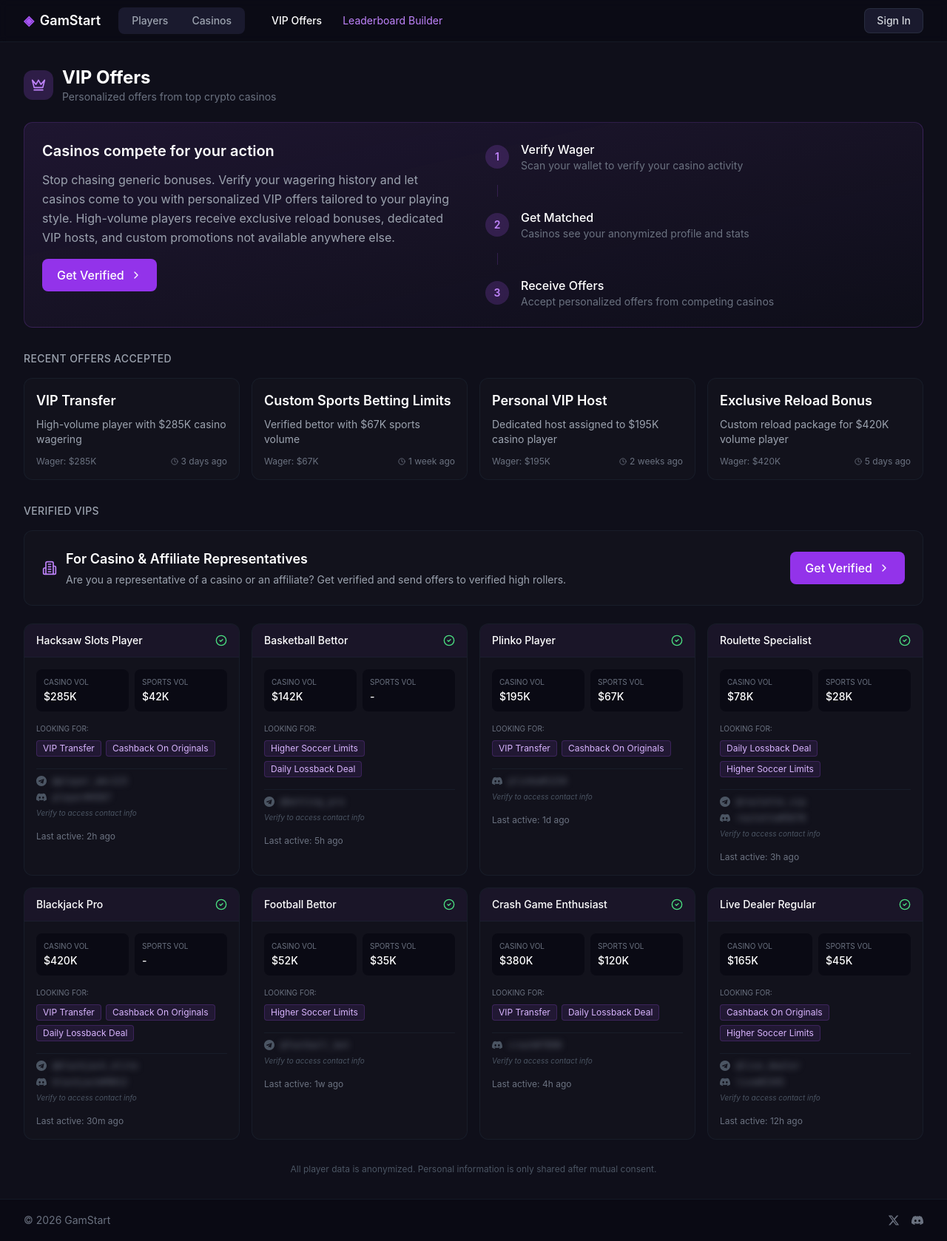
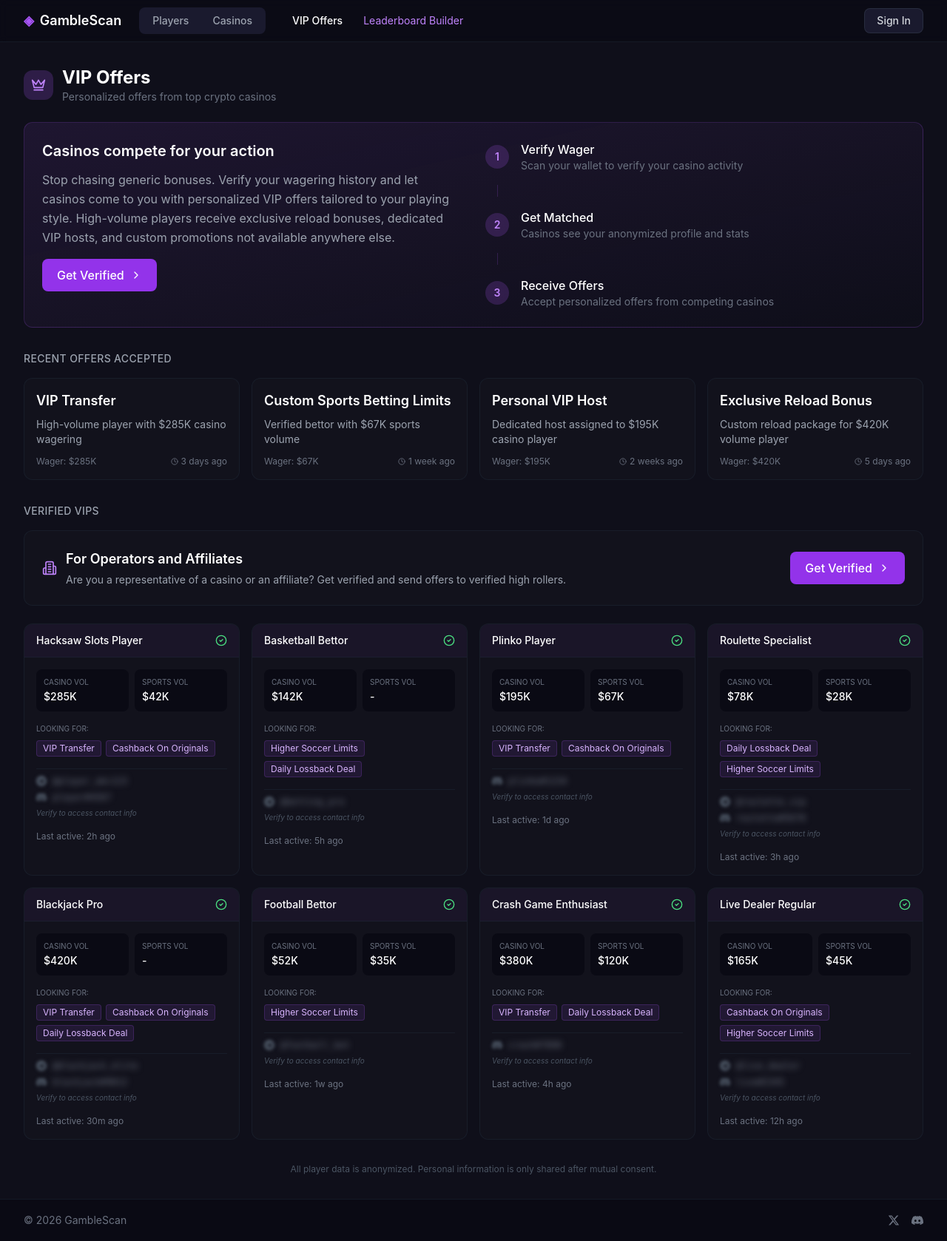
Before and after one commit to test12312as1/sadsa, a Next.js app: page /vip-dashboard in a window 1280 px wide. Shown: the whole page at 74% size. Built offline with nearby package versions, Linux system fonts and the light colour scheme.

Commit message:
Update page.js

```diff
--- a/app/vip-dashboard/page.js
+++ b/app/vip-dashboard/page.js
@@ -154,7 +154,7 @@ export default function VIPDashboard() {
             <div className="flex items-center gap-6">
               <Link href="/" className="flex items-center gap-2 text-white font-semibold text-lg hover:opacity-80 transition-opacity">
                 <span className="text-purple-500">◈</span>
-                GamStart
+                GambleScan
               </Link>
 
               <div className="flex items-center bg-[#1a1a2e] rounded-lg p-0.5">
@@ -283,7 +283,7 @@ export default function VIPDashboard() {
               <div className="flex items-center gap-3">
                 <Building2 className="text-purple-400" size={20} />
                 <div>
-                  <h3 className="text-lg font-semibold text-white mb-1">For Casino & Affiliate Representatives</h3>
+                  <h3 className="text-lg font-semibold text-white mb-1">For Operators and Affiliates</h3>
                   <p className="text-sm text-gray-400">
                     Are you a representative of a casino or an affiliate? Get verified and send offers to verified high rollers.
                   </p>
@@ -350,7 +350,7 @@ export default function VIPDashboard() {
                 <div className="space-y-1.5 pt-2 border-t border-gray-800/50">
                   {vip.telegram && (
                     <div className="flex items-center gap-2">
-                      <div className="text-gray-600">
+                      <div className="text-gray-600 blur-[2px]">
                         <TelegramIcon size={14} />
                       </div>
                       <div className="text-xs text-gray-500 font-mono blur-sm select-none">
@@ -360,7 +360,7 @@ export default function VIPDashboard() {
                   )}
                   {vip.discord && (
                     <div className="flex items-center gap-2">
-                      <div className="text-gray-600">
+                      <div className="text-gray-600 blur-[2px]">
                         <DiscordIcon size={14} />
                       </div>
                       <div className="text-xs text-gray-500 font-mono blur-sm select-none">
@@ -397,7 +397,7 @@ export default function VIPDashboard() {
       <footer className="border-t border-gray-800/50 bg-[#0a0a14]">
         <div className="max-w-7xl mx-auto px-4 sm:px-6 lg:px-8">
           <div className="flex items-center justify-between h-14">
-            <div className="text-gray-500 text-sm">© 2026 GamStart</div>
+            <div className="text-gray-500 text-sm">© 2026 GambleScan</div>
             <div className="flex items-center gap-4">
               <a href="https://twitter.com" target="_blank" rel="noopener noreferrer" className="text-gray-500 hover:text-white transition-colors">
                 <TwitterIcon size={16} />
```
